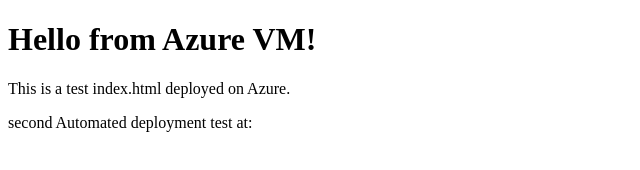
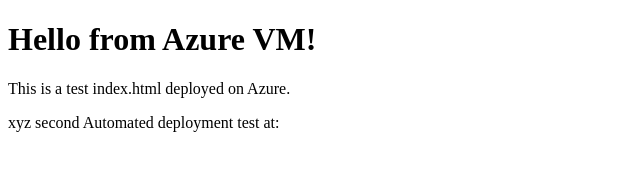
Before and after one commit to Falcon0770/azure-pipeline, a plain HTML site: page index.html in a window 1280 px wide. Shown: the full height of the page, 0-640 px from the left. Drawn offline with Linux system fonts and the light colour scheme.

Commit message:
Update index.html

```diff
--- a/index.html
+++ b/index.html
@@ -6,6 +6,6 @@
 <body>
     <h1>Hello from Azure VM!</h1>
     <p>This is a test index.html deployed on Azure.</p>
-	<p>second Automated deployment test at: <span id="now"></span></p>
+	<p>xyz second Automated deployment test at: <span id="now"></span></p>
 </body>
 </html>
```
